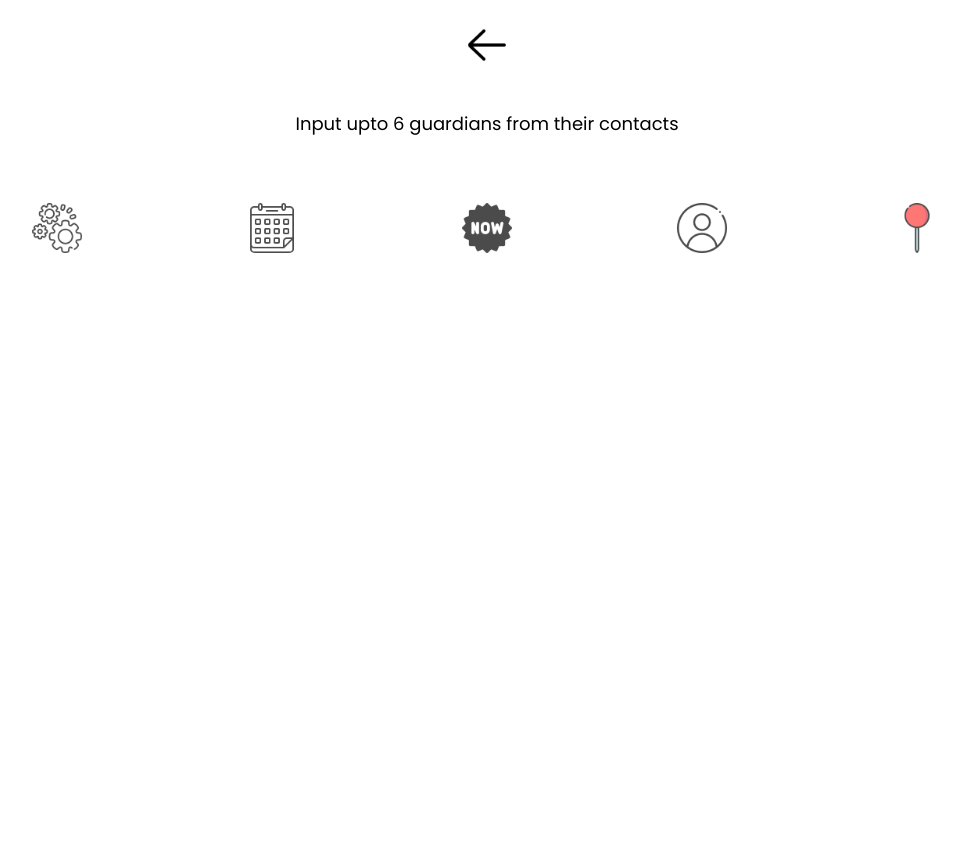
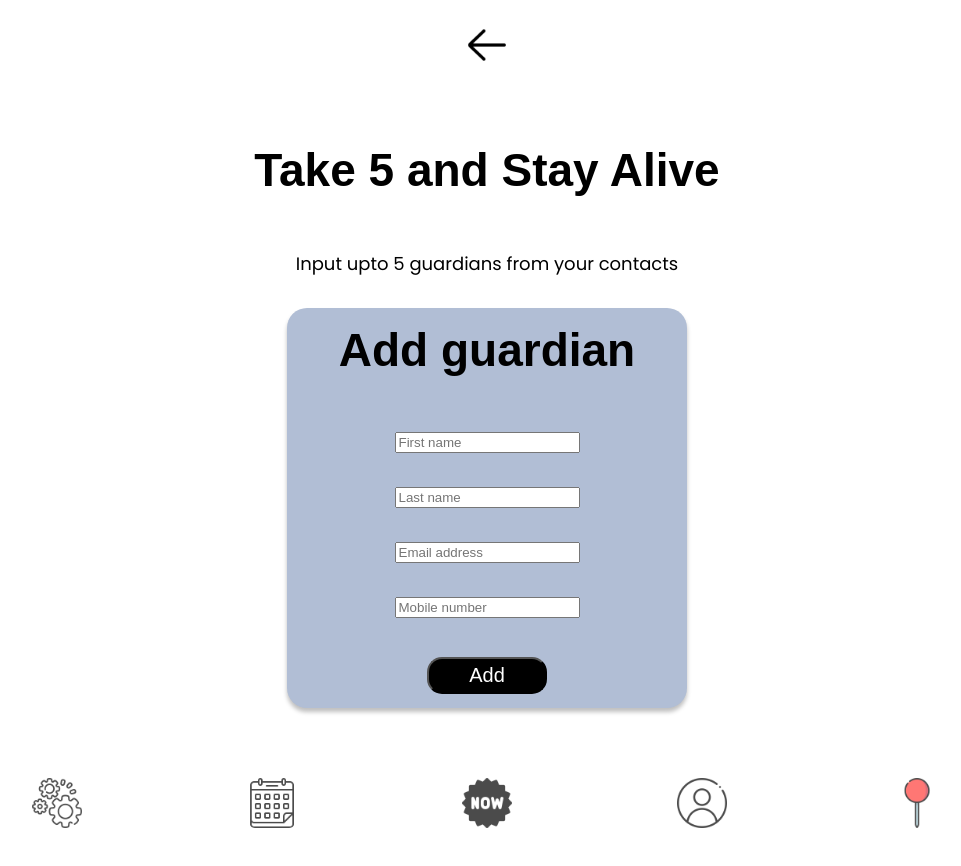
Before and after one commit to black-codher-bootcamp-2021-jackson/personal-project-sxpydo, a React (Create React App) app in the folder client/: page /guardian in a window 1280 px wide. Shown: the top 866 px of the page, without its empty margins (153-1114 px from the left). Before the commit the page ends 800 px from the top, so only its background shows below. Built offline with nearby package versions, Linux system fonts and the light colour scheme; a web font is replaced by a local one.

Commit message:
added guardian form in guardian feature and updated login and signup forms function

```diff
--- a/client/src/App.js
+++ b/client/src/App.js
@@ -28,7 +28,6 @@
       <Route path="/now" id="now" element={<Now />} />
       <Route path="/settings" id="settings" element={<Settings />} />
       <Route path="/journey" id="dashboard" element={<Journey />} />
-
       </Routes>
     </BrowserRouter>
   );
--- a/client/src/components/About.js
+++ b/client/src/components/About.js
@@ -18,7 +18,7 @@
         <section className="features" style={{textAlign: "center"}}>
         <h2>Features</h2>
         <ul style={{display: "block"}}>
-            <li> <img alt="users icon" className="icon" src="icons/user.png"/> Allows users to input upto 6 guardians from your contacts </li> <br/>
+            <li> <img alt="users icon" className="icon" src="icons/user.png"/> Allows users to input upto 5 guardians from your contacts </li> <br/>
             <li> <img alt="calendar icon" className="icon" src="icons/calendar.png"/> You can plan your journey days or weeks in advance to meet either with your chosen guardian from their contacts or
                 a qualifed guardian to meet you at a safe meeting point to accompany you to your destination </li> <br/>
             <li> <img alt="now icon" className="icon" src="icons/now.png"/> NOW feature - With one click, a message, live GPS location and touch-activated SOS call will be sent to your
--- a/client/src/components/Guardian.js
+++ b/client/src/components/Guardian.js
@@ -1,15 +1,46 @@
 import React from 'react';
 import { Link } from "react-router-dom";
 import DashNav from "../components/navs/DashNav";
+import InputField from "./signup/InputField";
+import DefaultButton from "./buttons/DefaultButton";
 
 
 const Guardian = () => {
+
+    const handleSubmit = async (e) => {
+        e.preventDefault();
+    };
+
+
     return (
         <>
         <Link to="/dashboard" id="backlink" className="nav-btn">
               <img alt="back icon" className="icon" src="icons/left-arrow.png"/>
         </Link>
-            <p>Input upto 6 guardians from their contacts</p>
+                <h2>Take 5 and Stay Alive</h2>
+                <p>Input upto 5 guardians from your contacts</p>
+            <div id="guardian-form">
+                <h1>Add guardian</h1>
+                <form onSubmit={handleSubmit}>
+                <div class="form-group">
+                    <InputField placeholder="First name" type="First name" required="required" />
+                </div>
+                <div class="form-group">
+                    <InputField placeholder="Last name" type="Last name" required="required" />
+                </div>
+                <div class="form-group">
+                    <InputField placeholder="Email address" type="email" required="required" />
+                </div>
+                <div class="form-group">
+                    <InputField placeholder="Mobile number" type="mobile" required="required" />
+                </div>
+                <div className="form-group">
+                        <DefaultButton type="submit" id="submit" className="submit-button" label="Add">
+                            <Link to="/guardian"/>
+                        </DefaultButton>
+                </div>
+                </form>
+            </div>
             <DashNav />
         </>
     );
--- a/client/src/components/Settings.js
+++ b/client/src/components/Settings.js
@@ -11,7 +11,7 @@
               <img alt="back icon" className="icon" src="icons/left-arrow.png"/>
         </Link>
           <div className="flexible-layout">
-            <div className="setting-layout">
+            <div id="setting-layout">
                 <div className="data-group">
                     <img
                     src="https://blush.design/api/download?shareUri=rwNg0QgluNcogQ3B&c=Backdrop_0%7Eebc3e5_Hair_0%7E4a312c_Skin_0%7E915b3c_Top_0%7Ee6985f&w=800&h=800&fm=png"
--- a/client/src/components/signup/LogIn.js
+++ b/client/src/components/signup/LogIn.js
@@ -14,7 +14,7 @@
     useEffect(() => {
         const loggedInUser = localStorage.getItem("user")
         if (loggedInUser) {
-            console.log('Hi Gary!');
+            console.log('Hi Phil!');
             //const foundUser = JSON.parse(loggedInUser);
             //setUser(foundUser)
         }
--- a/client/src/components/signup/SignUp.js
+++ b/client/src/components/signup/SignUp.js
@@ -8,6 +8,10 @@
 
 const SignUp = () => {
 
+    const handleSubmit = async (e) => {
+        e.preventDefault();
+    };
+
     return (
         <>
         <div className="flexible-layout">
@@ -17,26 +21,26 @@
             </div>
             <div id="sign-form">
                 <h1>Create an account</h1>
-                <form>
+                <form onSubmit={handleSubmit}>
                 <div class="form-group">
-                    <InputField placeholder="Full name" type="text" />
+                    <InputField placeholder="Full name" type="Full name" required="required" />
                 </div>
                 <div class="form-group">
-                    <InputField placeholder="Email address" type="text" />
+                    <InputField placeholder="Email address" type="email" required="required" />
                 </div>
                 <div class="form-group">
-                    <InputField placeholder="Mobile number" type="email" />
+                    <InputField placeholder="Mobile number" type="mobile" required="required" />
                 </div>
                 <div class="form-group">
-                    <InputField placeholder="Create password" type="password" />
+                    <InputField placeholder="Create password" type="password" required="required" />
                 </div>
                 <div class="form-group">
-                    <InputField placeholder="Confirm password" type="password" />
+                    <InputField placeholder="Confirm password" type="password" required="required"/>
                 </div>
-                <div class="form-group">
-                    <Link to="/dashboard">
-                    <DefaultButton type="submit" id="submit" className="submit-button" label="Create" />
-                    </Link>
+                <div className="form-group">
+                        <DefaultButton type="submit" id="submit" className="submit-button" label="Create">
+                            <Link to="/dashboard"/>
+                        </DefaultButton>
                 </div>
                 </form>
             <div className="already">
--- a/client/src/styles/Home.css
+++ b/client/src/styles/Home.css
@@ -95,6 +95,30 @@
     height: auto;
   }
 
+  #setting-layout {
+    background-color:#ffe9e3;
+    font-family:'Poppins', sans-serif;
+    width: 400px;
+    height: auto;
+    margin: auto;
+    padding:0;
+    border-radius:20px;
+    text-align:center;
+    box-shadow: 0px 4px 4px rgba(0, 0, 0, 0.25);
+  }
+
+  #guardian-form {
+    background-color:#b1bed5;
+    font-family:'Poppins', sans-serif;
+    width: 400px;
+    height: auto;
+    margin: auto;
+    padding:0;
+    border-radius:20px;
+    text-align:center;
+    box-shadow: 0px 4px 4px rgba(0, 0, 0, 0.25);
+  }
+
 
 /* ************************************************************************************* */
 
```
Also changed, not shown: client/src/components/signup/LogOut.js (deleted, +0 -18 lines).
